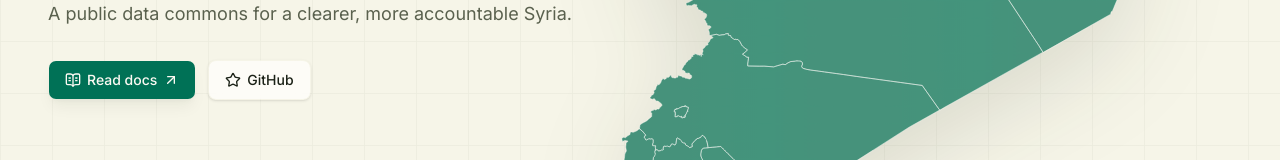
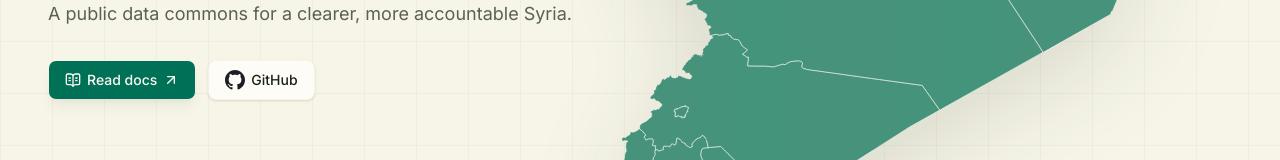
Before and after one commit to Open-Syria/website, a Next.js app: page /en in a window 1280 px wide. Shown: the part 427-587 px from the top of the page. Built offline with nearby package versions, Linux system fonts and the light colour scheme; no server answers.

Commit message:
feat: refine hero github button and robots branding

```diff
--- a/src/app/[locale]/(index)/_components/landing-hero.tsx
+++ b/src/app/[locale]/(index)/_components/landing-hero.tsx
@@ -5,6 +5,8 @@ import { getLocale, getTranslations } from "next-intl/server"
 
 import { TrackedLink } from "@/components/tracked-link"
 import { buttonVariants } from "@/components/ui/button"
+import { GithubDark } from "@/components/ui/svgs/githubDark"
+import { GithubLight } from "@/components/ui/svgs/githubLight"
 import { Link } from "@/i18n/navigation"
 import { getGithubOverview } from "@/lib/github"
 import { siteLinks } from "@/lib/site"
@@ -26,12 +28,16 @@ export async function LandingHero() {
     notation: "compact",
   })
 
-  const starsLabel =
+  const githubStarsLabel =
     github.stars === null
-      ? t("github")
+      ? null
       : t("githubWithStars", {
           count: numberFormatter.format(github.stars),
         })
+  const githubButtonLabel =
+    githubStarsLabel === null
+      ? t("github")
+      : `${t("github")} - ${githubStarsLabel}`
 
   return (
     <main className="min-h-svh overflow-hidden bg-background-light text-foreground">
@@ -91,7 +97,7 @@ export async function LandingHero() {
                 gtmEvent={{
                   cta_href: siteLinks.githubOrganization,
                   cta_id: "github_stars",
-                  cta_label: starsLabel,
+                  cta_label: githubButtonLabel,
                   event: "cta_click",
                   github_stars: github.stars,
                 }}
@@ -100,8 +106,18 @@ export async function LandingHero() {
                 rel="noreferrer"
                 target="_blank"
               >
-                <Star aria-hidden="true" />
-                <span>{starsLabel}</span>
+                <GithubLight className="size-5 dark:hidden" />
+                <GithubDark className="hidden size-5 dark:block" />
+                <span>{t("github")}</span>
+                {githubStarsLabel === null ? null : (
+                  <span className="ms-1 inline-flex items-center gap-1 border-border/70 border-s ps-2 text-muted-foreground">
+                    <Star
+                      aria-hidden="true"
+                      className="size-3.5 fill-primary/20 text-primary"
+                    />
+                    <span>{githubStarsLabel}</span>
+                  </span>
+                )}
               </TrackedLink>
             </div>
 
```
Also changed, not shown: src/app/robots.txt.
